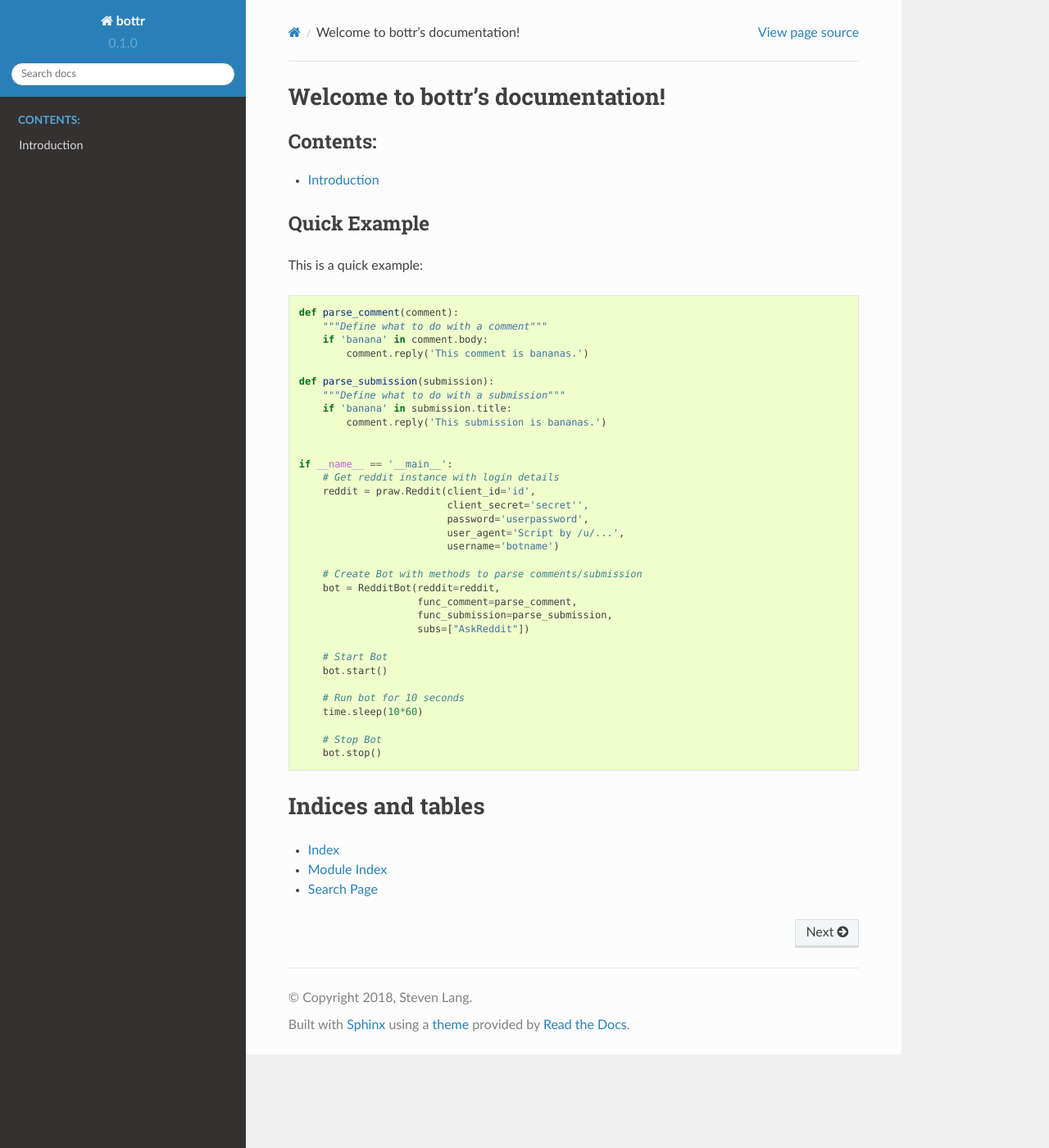
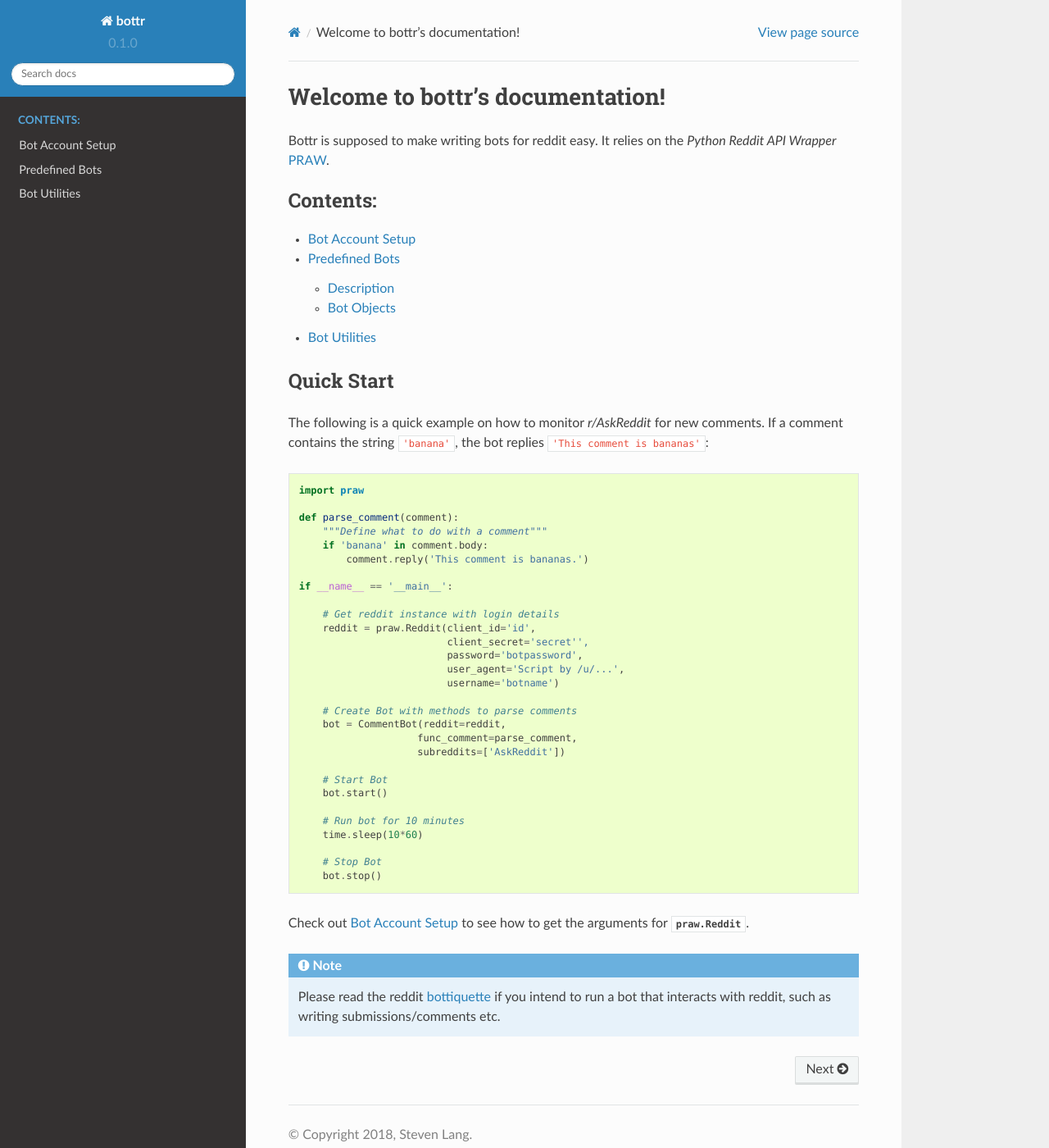
Before and after one commit to braun-steven/bottr, a Sphinx documentation site: the page built from docs/index.rst, in a window 1280 px wide and 1400 px high. Shown: the whole window at 82% size. Built offline with Sphinx 7.4.7 and the Read the Docs theme 2.0.0, drawn with Linux system fonts in a browser that asks for light colours.

Commit message:
Update documentation

```diff
--- /dev/null
+++ b/docs/bots.rst
@@ -0,0 +1,48 @@
+.. _bots:
+
+Predefined Bots
+===============
+
+
+* :ref:`comment_bot`
+* :ref:`submission_bot`
+
+Description
+-----------
+
+Bottr comes with two predefined bots, :class:`CommentBot` and :class:`SubmissionBot`.
+Both bots accepts a function as constructor argument. The bots listen to a stream of new
+comments/submissions and call the given function with a :class:`praw.models.Comment` or
+:class:`praw.models.Submission` object respectively.
+
+The parsing function for comments or submissions might take some time, e.g. calling
+:func:`praw.models.Comment.parent` makes a new request to the reddit api and waits for a response.
+Therefore, it is possible to specify the argument :code:`n_jobs` when creating the bots.
+This is the maximum number of comments/submissions that can be processed in parallel by the bot.
+The stream of new comments/submissions are internally put into a :class:`~queue.Queue`, being
+available to a list of worker threads that successively poll new objects to process from the queue.
+The :code:`n_jobs` argument defines how many worker threads are available.
+
+Bot Objects
+-----------
+
+.. _comment_bot:
+
+Comment Bot
+***********
+
+.. autoclass:: bottr.bot.CommentBot
+    :members:
+    :inherited-members:
+    :special-members: __init__
+
+
+.. _submission_bot:
+
+Submission Bot
+**************
+
+.. autoclass:: bottr.bot.SubmissionBot
+    :members:
+    :inherited-members:
+    :special-members: __init__
--- a/docs/index.rst
+++ b/docs/index.rst
@@ -6,55 +6,58 @@
 Welcome to bottr's documentation!
 =================================
 
+Bottr is supposed to make writing bots for reddit easy. It relies on the `Python Reddit API Wrapper`
+`PRAW <http://praw.readthedocs.io/en/latest/index.html>`_.
+
+
 .. toctree::
    :maxdepth: 2
    :caption: Contents:
 
-   intro
+   setup
+   bots
+   util
 
 
-Quick Example
--------------
 
-This is a quick example::
+Quick Start
+-----------
+
+The following is a quick example on how to monitor `r/AskReddit` for new comments. If a comment
+contains the string :code:`'banana'`, the bot replies :code:`'This comment is bananas'`::
+
+   import praw
 
    def parse_comment(comment):
        """Define what to do with a comment"""
        if 'banana' in comment.body:
            comment.reply('This comment is bananas.')
 
-   def parse_submission(submission):
-       """Define what to do with a submission"""
-       if 'banana' in submission.title:
-           comment.reply('This submission is bananas.')
+   if __name__ == '__main__':
 
-
-   if __name__ == '__main__':
        # Get reddit instance with login details
        reddit = praw.Reddit(client_id='id',
                             client_secret='secret'',
-                            password='userpassword',
+                            password='botpassword',
                             user_agent='Script by /u/...',
                             username='botname')
 
-       # Create Bot with methods to parse comments/submission
-       bot = RedditBot(reddit=reddit,
+       # Create Bot with methods to parse comments
+       bot = CommentBot(reddit=reddit,
                        func_comment=parse_comment,
-                       func_submission=parse_submission,
-                       subs=["AskReddit"])
+                       subreddits=['AskReddit'])
 
        # Start Bot
        bot.start()
 
-       # Run bot for 10 seconds
+       # Run bot for 10 minutes
        time.sleep(10*60)
 
        # Stop Bot
        bot.stop()
 
-Indices and tables
-==================
+Check out :ref:`setup` to see how to get the arguments for :class:`praw.Reddit`.
 
-* :ref:`genindex`
-* :ref:`modindex`
-* :ref:`search`
+.. note::
+   Please read the reddit `bottiquette <https://www.reddit.com/wiki/bottiquette>`_ if you intend to
+   run a bot that interacts with reddit, such as writing submissions/comments etc.
--- a/docs/intro.rst
+++ /dev/null
@@ -1,7 +0,0 @@
-Introduction
-============
-
-This is the introduction page.
-
-.. autoclass:: bottr.bot.RedditBot
-   :members: __init__
--- /dev/null
+++ b/docs/setup.rst
@@ -0,0 +1,40 @@
+.. _setup:
+
+Bot Account Setup
+=================
+
+To instantiate a :class:`praw.Reddit` instance, you need to provide a few login credentials. If you
+have not done so already, go to https://www.reddit.com/prefs/apps and click the `create a new app` button.
+This should pop up the following form:
+
+.. image:: _static/imgs/create_app.png
+    :alt: Create Application
+    :align: center
+
+After filling out the inputs and pressing `create app`, you will see a new application in the list above:
+
+.. image:: _static/imgs/dev_apps.png
+    :alt: Application Box
+    :align: center
+
+With the information in this box it is now possible to create a :class:`praw.Reddit` using the following parameters:
+
+:client_id: The `personal use script` listed in the application box.
+:client_secret: The `secret` listed in the application box.
+:username: Username of the bot reddit account.
+:password: Password of the bot reddit account.
+:user_agent: User agent description, e.g. :code:`Script by u/testbot`. See also the `reddit api-rules <https://github.com/reddit/reddit/wiki/API#rules>`_.
+
+For the above example, a reddit instance can be created as follows:
+
+.. code:: python
+
+    import praw
+    reddit = praw.Reddit(client_id='6TC26cMNLi-qaQ',
+                         client_secret='vDY3bsgl8RWXMDil2HRjbD2EUBs',
+                         password='botpassword',
+                         user_agent='Script by u/test-bot',
+                         username='test-bot')
+
+Check out `Script Application <http://praw.readthedocs.io/en/latest/getting_started/authentication.html#script-application>`_
+in the PRAW documentation for further details.
```
Also changed, not shown: README.rst (+42 -0 lines), docs/util.rst (added, +10 -0 lines), docs/_static/imgs/create_app.png (added), docs/_static/imgs/dev_apps.png (added), 1 other file.
